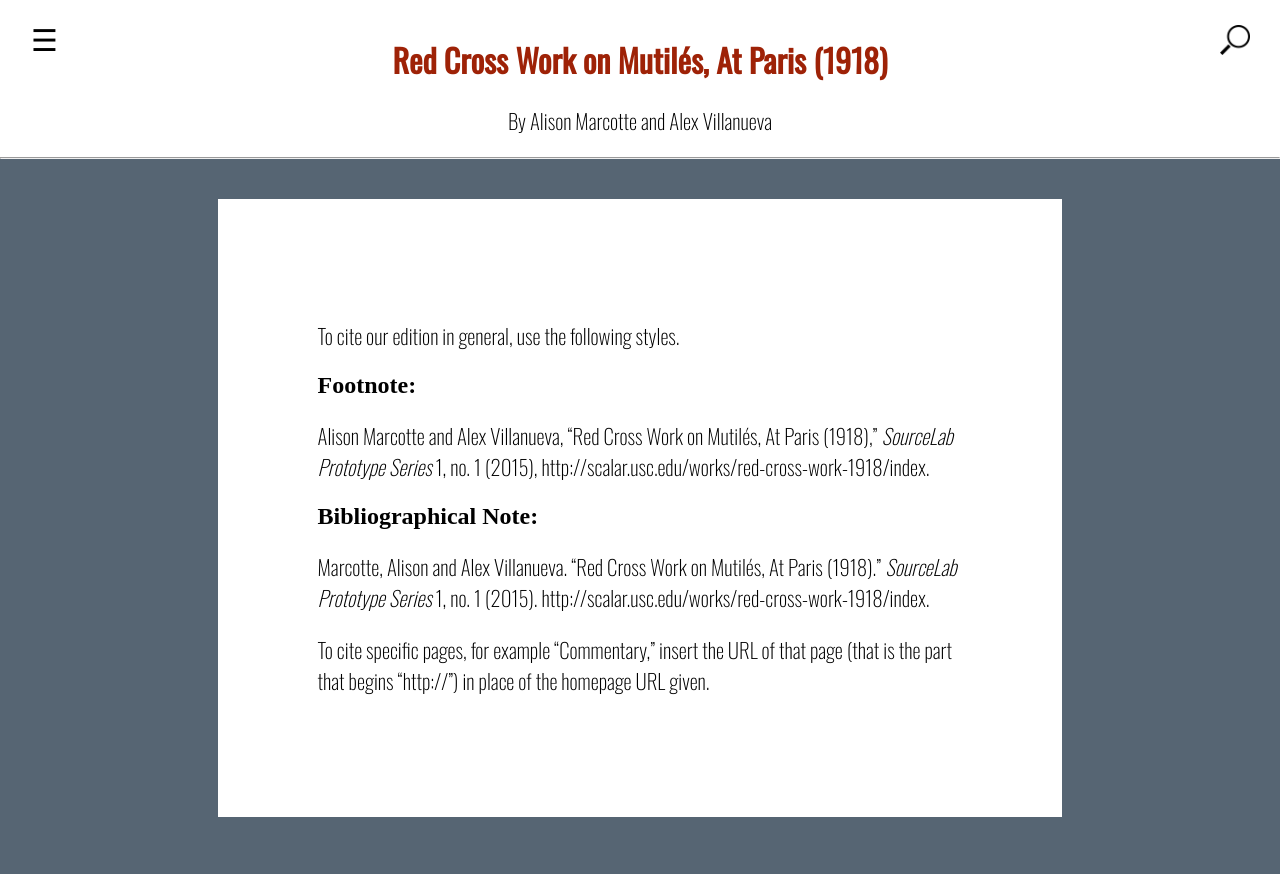
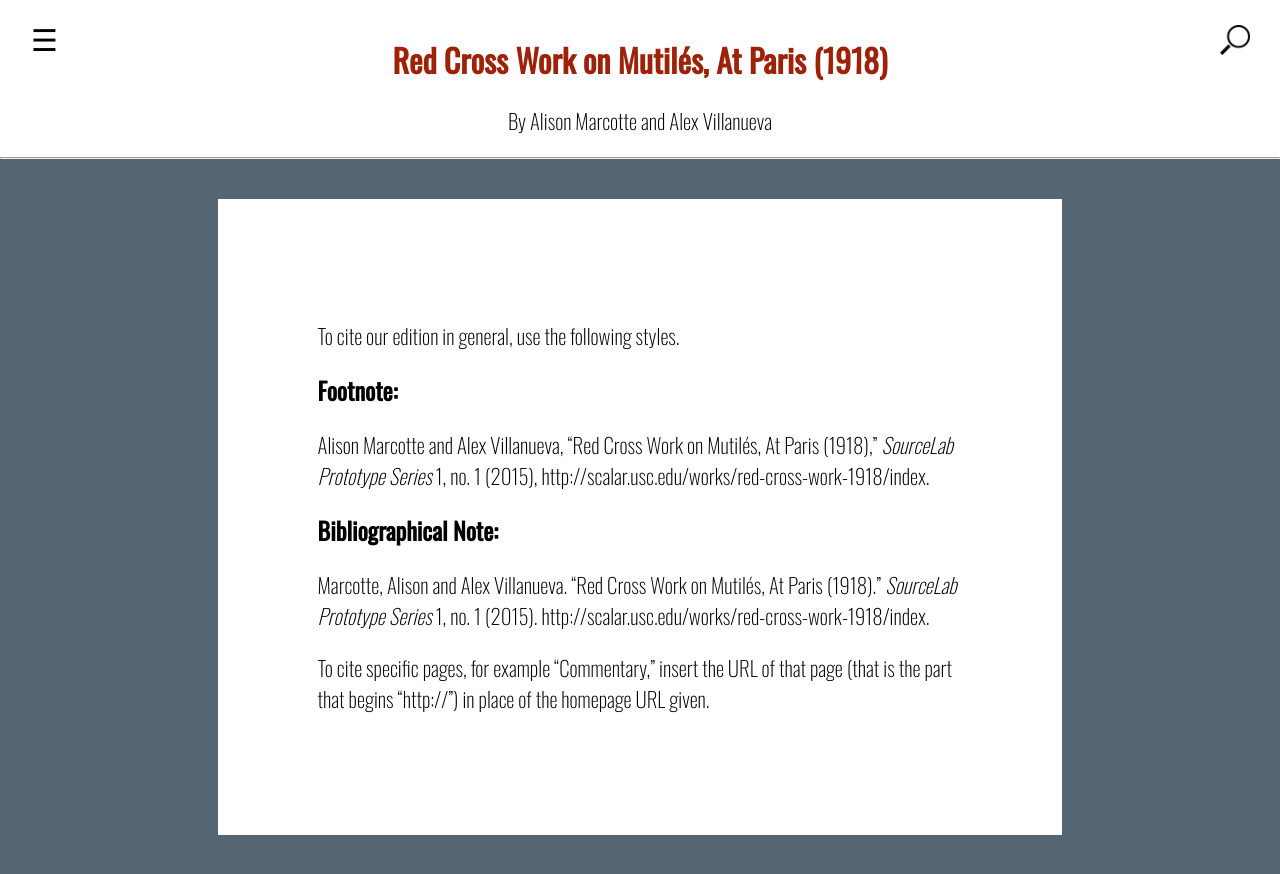
Before and after one commit to TonLeon/Mindoc_Original_Prototype, a Jekyll site: the page built from 004_about_the_source.md, in a window 1280 px wide. Shown: the top 874 px of the page. Built offline with Jekyll 4.4.1, drawn with Linux system fonts in a browser that asks for light colours.

Commit message:
Update main.scss

```diff
--- a/_sass/main.scss
+++ b/_sass/main.scss
@@ -39,6 +39,18 @@
 
 h2.header_main{
   font-size: 36px;
+}
+
+h1{
+	font-family: "Oswald";
+}
+
+h2{
+	font-family: "Oswald";
+}
+
+h3{
+	font-family: "Oswald";
 }
 
 // Navigation
```
